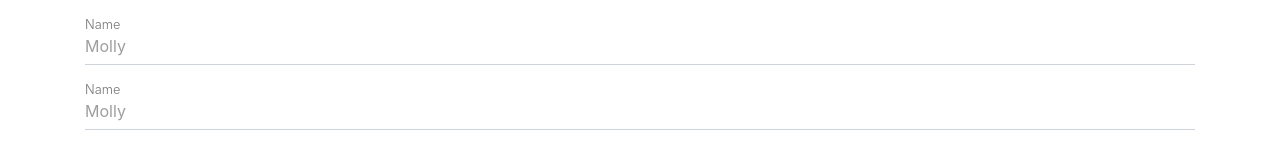
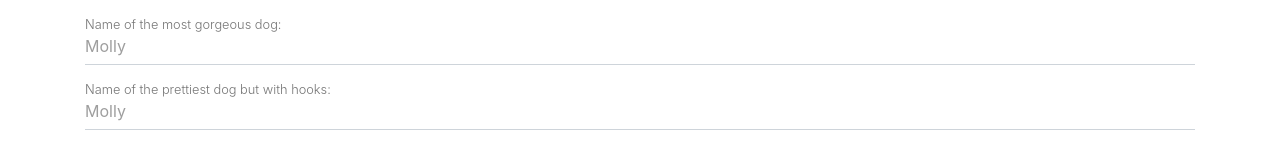
Before and after one commit to nyafologus/react-sandbox, a React (Create React App) app: page / in a window 1280 px wide. Shown: the top 156 px of the page. Built offline with nearby package versions, Linux system fonts and the light colour scheme.

Commit message:
[Add] React-cache

```diff
--- a/package.json
+++ b/package.json
@@ -5,6 +5,7 @@
   "dependencies": {
     "mdbreact": "^4.8.2",
     "react": "^16.7.0-alpha.2",
+    "react-cache": "^2.0.0-alpha.1",
     "react-dom": "^16.7.0-alpha.2",
     "react-router-dom": "^4.3.1",
     "react-scripts": "2.0.4"
--- a/src/Greeting.js
+++ b/src/Greeting.js
@@ -23,7 +23,7 @@ class Greeting extends React.Component {
 			<form className="container">
 				<Input
 					className="grey-text"
-					label ="Name"
+					label ="Name of the most gorgeous dog:"
 					value={this.state.name}
 					onChange={this.handleNameChange}>
 				</Input>
--- a/src/GreetingHook.js
+++ b/src/GreetingHook.js
@@ -17,7 +17,7 @@ function GreetingHook()  {
 		<form className="container">
 			<Input
 				className="grey-text"
-				label="Name"
+				label="Name of the prettiest dog but with hooks:"
 				value={name}
 				onChange={handleNameChange}
 			/>
--- a/src/index.css
+++ b/src/index.css
@@ -24,9 +24,9 @@ code {
 }
 
 .medium-ish {
-	font-size: 1.5em;
+	font-size: 1.5rem;
 }
 
 .biggo {
-	font-size: 4.5em;
+	font-size: 4.5rem;
 }
```
Also changed, not shown: 1 other file (tests, documents, lock files or other folders).
